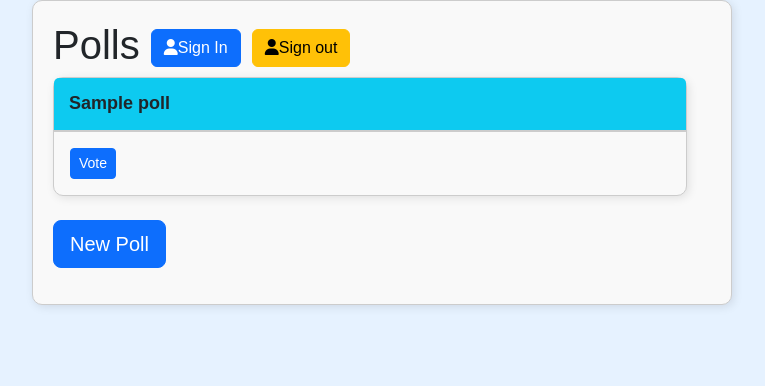
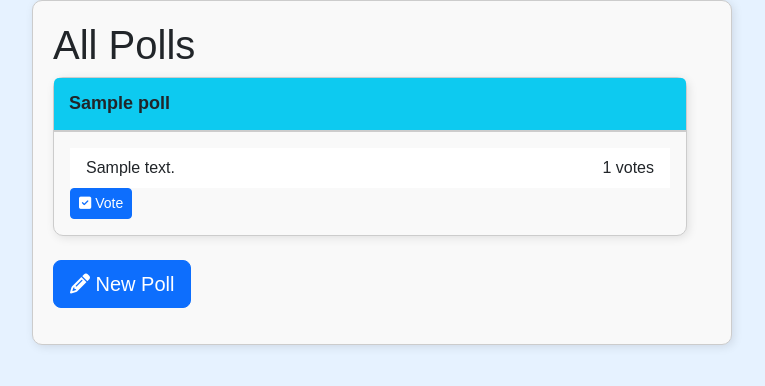
Before and after one commit to AlantinX/Polling-App, a Django app: page /polls/ in a window 1280 px wide. Shown: the part 56-442 px from the top of the page, without its empty margins (258-1023 px from the left). Run offline with Django 5.2, Linux system fonts and the light colour scheme; tables that the repository leaves empty hold one stand-in row (values such as "Sample post").

Commit message:
Improved formatting and made it work right

```diff
--- a/polls/templates/polls/index.html
+++ b/polls/templates/polls/index.html
@@ -2,22 +2,24 @@
 {% block body%}
 <body>
     <div class= "container">
-        <h1>Polls <a href="{% url 'polls:login' %}" button class="btn btn-primary"><i class="fa-solid fa-user"></i>Sign In</button></a>
-            <a href="{% url 'polls:logout' %}" button class="btn btn-warning"><i class="fa-solid fa-user"></i>Sign out</button></a></h1>
+        <h1>All Polls</h1>
         <div class="row row-cols-1">
             {% if polls %}
                 {% for poll in polls %}
                 <div class="row">
                     <div class="col">
                         <div class="card mb-4 poll-card">
+                            <a href="{% url 'polls:vote' poll.pk %}" class="text-decoration-none text-dark">
                                 <h3 class="card-header">{{ poll.question }}</h3>
                                 <div class="card-body">
                                     <ul class="list-group list-group-flush">
-                                    {% for choice in poll.choice_set.all %}
-                                        <li class="list-group-item">{{ choice.choice_text }} - {{ choice.votes }} votes</li>
+                                        {% for choice in poll.choices.all %}
+                                            <li class="list-group-item d-flex justify-content-between align-items-center">
+                                                <span>{{ choice.choice_text }}</span>
+                                                <span>{{ choice.votes.count }} votes</span></li>
                                         {% endfor %}
                                     </ul>
-                                <a href="{% url 'polls:vote' poll.pk %}" class="btn btn-sm btn-primary">Vote</a>
+                                    <a href="{% url 'polls:vote' poll.pk %}" class="btn btn-sm btn-primary"><i class ="fa fa-check-square"></i> Vote</a>
                                 </div>
                         </div>
                     </div>
@@ -29,7 +31,7 @@
         </div>
         <div class="row">
             <div class="col-md-6">
-                <p><a class="btn btn-primary btn-lg" href="{% url 'polls:new_poll' %}" role="button"><i class="glyphicon glyphicon-pencil"></i> New Poll </a></p>
+                <p><a class="btn btn-primary btn-lg" href="{% url 'polls:new_poll' %}" role="button"><i class="fa fa-pencil"></i> New Poll </a></p>
             </div>
         </div>
     </div>
```
Lines whose indentation alone changed are shown as unchanged.
